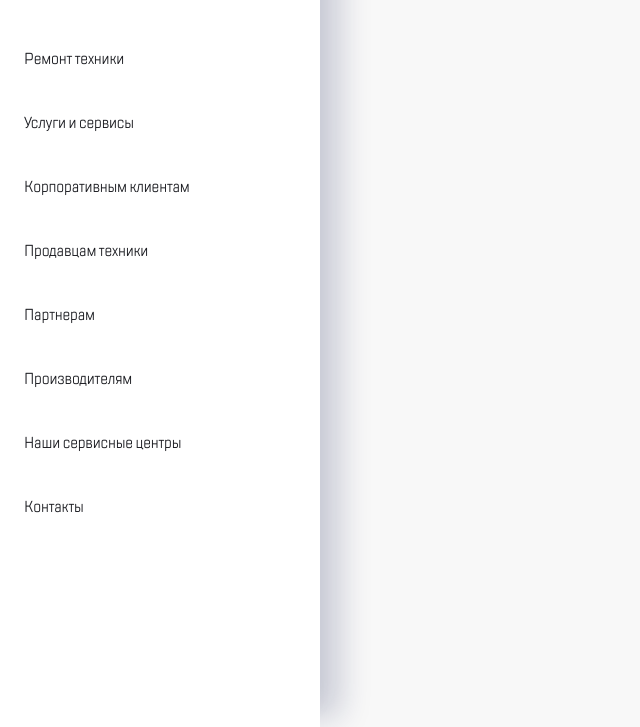
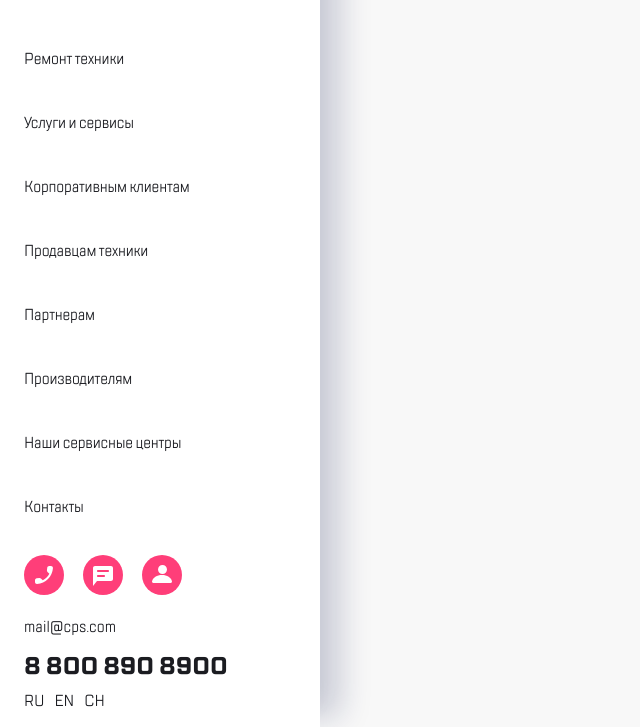
Before and after one commit to BridgeMaster9/forKataAcademy, a plain HTML site: page sidebar.html in a window 1280 px wide. Shown: the part 73-800 px from the top of the page, without its empty margins (0-640 px from the left). Drawn offline with Linux system fonts and the light colour scheme.

Commit message:
sidebar changed to flex

```diff
--- a/sidebar.html
+++ b/sidebar.html
@@ -9,6 +9,7 @@
 <body>
   <aside class="sidebar">
     <div class="sidebar__inner">
+      <div class="sidebar__top">
         <header class="sidebar__header">
           <button class="header__close-btn button-menu" type="button"></button>
           <a class="header__logo-link" href="#">
@@ -28,6 +29,8 @@
             <li class="sidebar__list-item"><a class="sidebar__list-link" href="#">Контакты</a></li>
           </ul>
         </nav>
+      </div>
+      <div class="sidebar__bottom">
         <div class="sidebar__contact-buttons">
           <button class="header__call-btn button-menu" type="button"></button>
           <button class="header__chat-btn button-menu" type="button"></button>
@@ -41,6 +44,7 @@
           <a class="language" href="#">CH</a>
         </div>
       </div>
+    </div>
   </aside>
 </body>
 </html>
--- a/style.css
+++ b/style.css
@@ -444,24 +444,39 @@ body {
 
 /*---------------------------SIDEBAR---------------------------*/
 .sidebar{
-  width: 320px;
-  height: 100%;
+  width: 100%;
+  min-width: 320px;
+  height: 100vh;
+  display: flex;
+  flex-direction: column;
   position: fixed;
   background-color: #ffffff;
   top: 0;
   left: 0;
-  overflow-y: auto;
 }
 @media (min-width: 768px) {
   .sidebar{
     box-shadow: 30px 0 30px -10px #0E185033,
                 16px 0 15px -10px #454F7E05;
+    width: 320px;
   }
 }
 .sidebar__inner{
+  height: 100%;
+  overflow-y: auto;
+  -ms-overflow-style: none;
+  scrollbar-width: none;
+  display:flex;
+  flex-direction: column;
+  justify-content: space-between;
   padding-left: 24px;
   padding-right: 8px;
   padding-bottom: 32px;
+}
+
+.sidebar__inner::-webkit-scrollbar {
+  width: 0;
+  height: 0;
 }
 
 .sidebar__header{
@@ -494,14 +509,7 @@ body {
   top: 11px;
   left: 11px;
 }
-.sidebar__menu{
-  margin-bottom: 32px;
-}
-@media (min-width: 768px) {
-  .sidebar__menu{
-    margin-bottom: 268px;
-  }
-}
+
 .sidebar__list{
   padding: 0;
   margin: 0;
```
Lines whose indentation alone changed are shown as unchanged.
